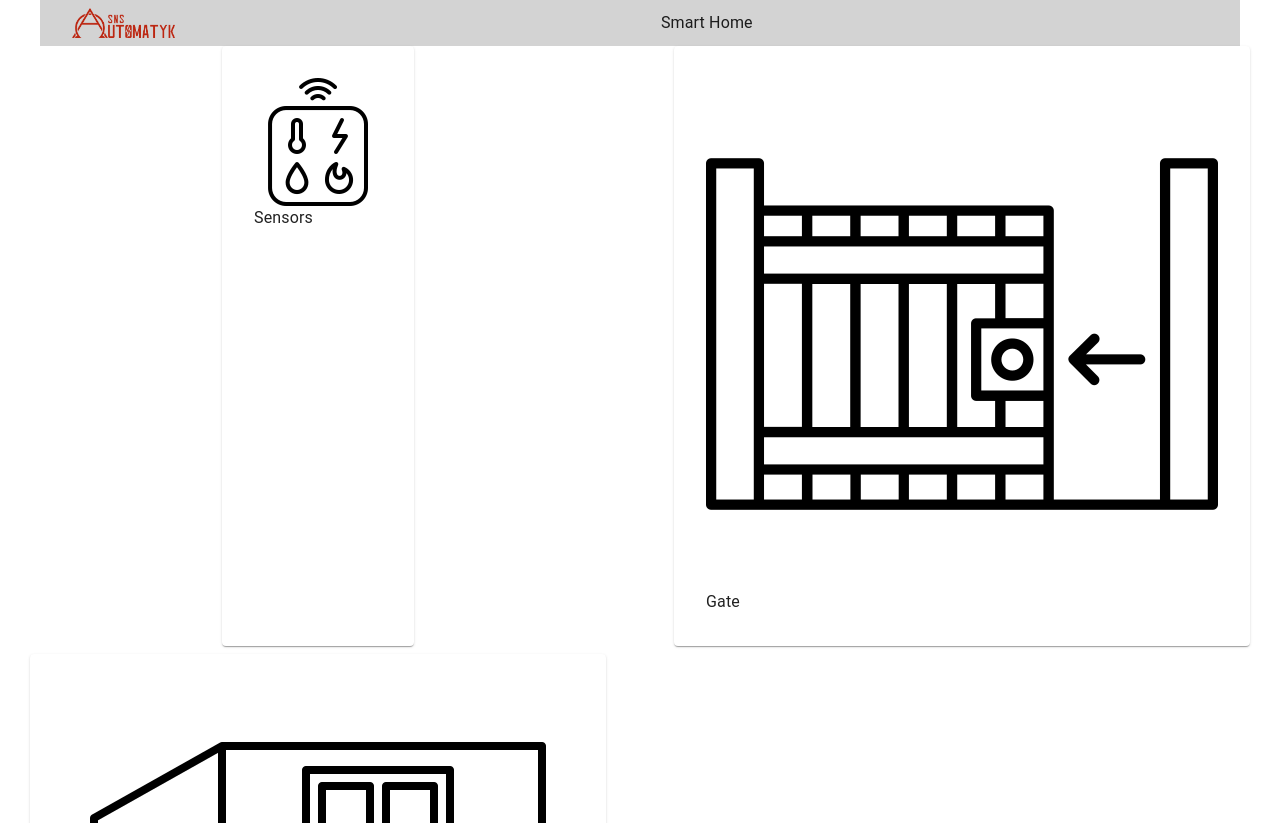
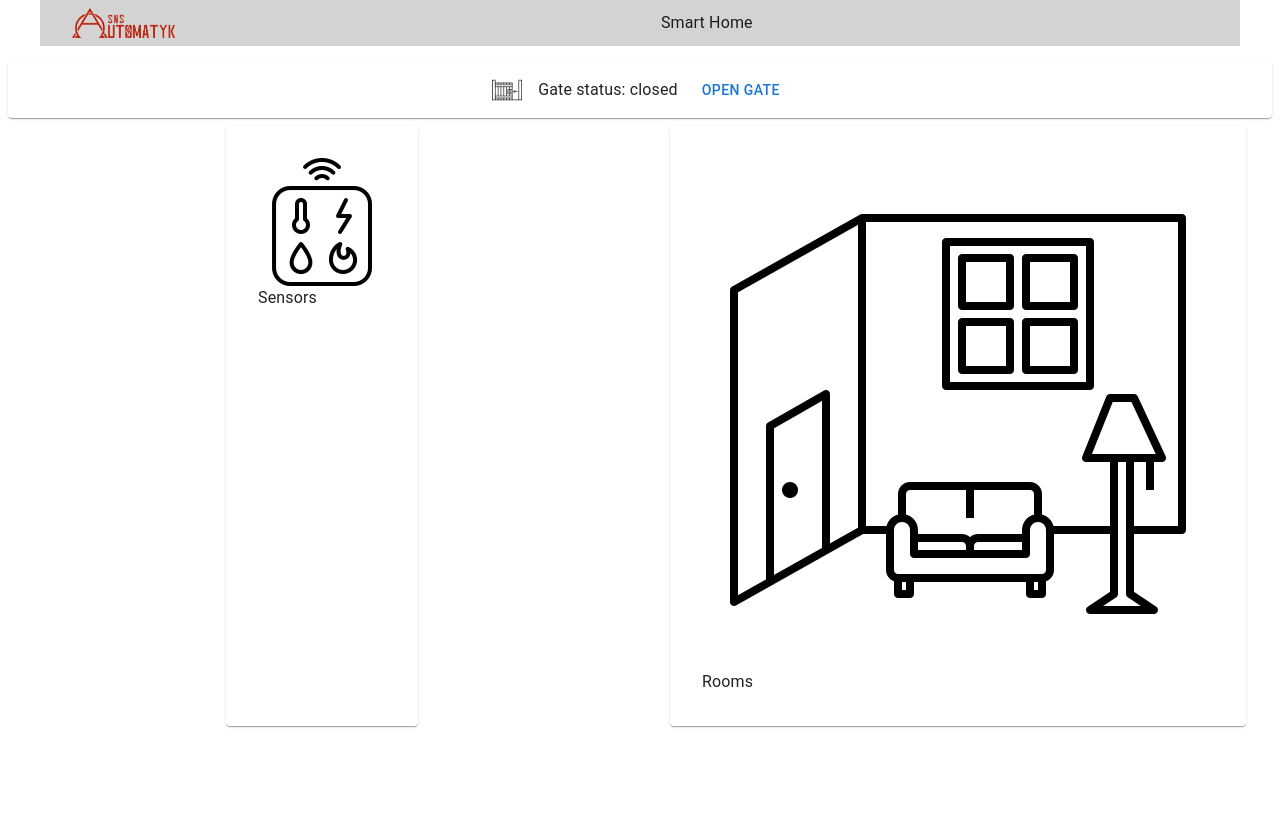
Before and after one commit to JGZimek/smart-home-sns-automatyk, a React (Vite) app in the folder frontend/: page / in a window 1280 px wide. Shown: the top 823 px of the page. After the commit the page ends 800 px from the top, so only its background shows below. Built offline with nearby package versions, Linux system fonts and the light colour scheme; data requests are answered from the project's data file.

Commit message:
refactor: sdtyling, adding back button, and moving gate functionality to main page

```diff
--- /dev/null
+++ b/frontend/src/components/BackButton.tsx
@@ -0,0 +1,16 @@
+import { Button } from "@mui/material"
+import backIcon from "../assets/back.png"
+import { useNavigate } from "react-router-dom"
+
+type BackButtonProps = {
+    destination: string
+}
+
+export const BackButton = ({ destination }: BackButtonProps) => {
+    const navigate = useNavigate()
+    return (
+        <Button startIcon={<img src={backIcon} />} onClick={() => navigate(destination)} >
+            Back
+        </Button>
+    )
+}
--- /dev/null
+++ b/frontend/src/components/GateCard.tsx
@@ -0,0 +1,72 @@
+import { Button, Card, CardContent, CardMedia, styled, Typography } from "@mui/material"
+import gateIcon from "../assets/gate.png"
+import { useEffect, useState } from "react"
+
+interface Gate {
+    isOpened: boolean
+}
+
+const CardWrapper = styled(Card)(() => ({
+    display: "flex",
+    alignItems: "center",
+    justifyContent: "center"
+}))
+
+export const GateCard = () => {
+
+    const [gate, setGate] = useState<Gate>()
+
+    useEffect(() => {
+        fetch("http://localhost:3000/gate")
+            .then((res) => res.json())
+            .then((json) => {
+                setGate(json);
+            });
+    }, []);
+
+
+    function setGateStatus() {
+        if (!gate) return;
+
+        fetch("http://localhost:3000/gate", {
+            method: "PATCH",
+            headers: {
+                "Content-Type": "application/json",
+            },
+            body: JSON.stringify({
+                ...gate,
+                isOpened: !gate.isOpened
+            })
+        })
+            .then((res) => res.json())
+            .then((json) => {
+                setGate(json);
+            });
+    }
+
+    return (
+        <CardWrapper>
+            <CardMedia
+                sx={{
+                    height: 30,
+                    width: 30
+                }}
+                image={gateIcon}
+                title={"Gate image"}
+            />
+            {gate ? (
+                <>
+                    <CardContent>
+                        <Typography>Gate status: {gate.isOpened ? "opened" : "closed"} </Typography>
+                    </CardContent>
+                    <Button onClick={setGateStatus}> {gate.isOpened ? "Close" : "Open"} gate </Button>
+                </>
+            ) : (
+                <Typography>Error fetching gate data</Typography>
+            )
+            }
+        </CardWrapper>
+    )
+}
+
+export default GateCard
--- a/frontend/src/components/Layout.tsx
+++ b/frontend/src/components/Layout.tsx
@@ -1,11 +1,18 @@
 import { Outlet } from "react-router-dom";
 import TopBar from "./TopBar"
+import { Box, styled } from "@mui/material";
+
+const ContentWrapper = styled(Box)(({ theme }) => ({
+    margin: theme.spacing(2, 1)
+}))
 
 export const Layout = () => {
     return (
         <>
             <TopBar />
-            <Outlet />
+            <ContentWrapper>
+                <Outlet />
+            </ContentWrapper>
         </>
     )
 }
--- a/frontend/src/components/SensorCard.tsx
+++ b/frontend/src/components/SensorCard.tsx
@@ -1,13 +1,17 @@
-import { Card, CardActionArea, CardContent, Typography } from "@mui/material";
+import { Card, CardActionArea, CardContent, styled, Typography } from "@mui/material";
 import { type SensorData } from "../models/SensorData";
 
 interface SensorProps {
   sensor: SensorData;
 }
 
+const CardWrapper = styled(Card)(({ theme }) => ({
+  marginBottom: theme.spacing(1)
+}))
+
 export const SensorCard: React.FC<SensorProps> = ({ sensor }) => {
   return (
-    <Card>
+    <CardWrapper>
       <CardActionArea>
         <CardContent>
           <Typography>
@@ -17,7 +21,7 @@ export const SensorCard: React.FC<SensorProps> = ({ sensor }) => {
           <Typography>Room: {sensor.room}</Typography>
         </CardContent>
       </CardActionArea>
-    </Card>
+    </CardWrapper>
   );
 };
 export default SensorCard;
--- a/frontend/src/pages/MainPage.tsx
+++ b/frontend/src/pages/MainPage.tsx
@@ -2,15 +2,13 @@ import { Card, CardActionArea, CardMedia, Grid, Typography } from "@mui/material
 import { useNavigate } from "react-router-dom";
 import { ROUTES } from "../Routes";
 import sensorImg from "../assets/sensor.png"
-import gateIcon from "../assets/gate.png"
 import roomsIcon from "../assets/room.png"
 import styled from "@emotion/styled";
+import GateCard from "../components/GateCard";
 
 const GridItem = styled(Grid)(() => ({
   display: "flex",
   justifyContent: "center",
-
-
 }))
 
 export default function MainPage() {
@@ -22,11 +20,6 @@ export default function MainPage() {
       nav: ROUTES.SENSORS,
     },
     {
-      image: gateIcon,
-      text: "Gate",
-      nav: ROUTES.GATE,
-    },
-    {
       image: roomsIcon,
       text: "Rooms",
       nav: ROUTES.ROOMS,
@@ -35,6 +28,9 @@ export default function MainPage() {
   return (
     <>
       <Grid container spacing={1}>
+        <Grid size={12} >
+          <GateCard />
+        </Grid>
         {buttons.map((btn, index) => (
           <GridItem size={6} key={index}>
             <Card sx={{
@@ -42,10 +38,6 @@ export default function MainPage() {
             }}>
               <CardActionArea onClick={() => navigate(btn.nav)}>
                 <CardMedia
-                  sx={{
-                    // height: "50px",
-                    // width: "auto"
-                  }}
                   component="img"
                   image={btn.image} />
                 <Typography>{btn.text}</Typography>
--- a/frontend/src/pages/Sensors.tsx
+++ b/frontend/src/pages/Sensors.tsx
@@ -1,6 +1,7 @@
 import { useEffect, useState } from "react";
 import { type SensorData } from "../models/SensorData";
 import SensorCard from "../components/SensorCard";
+import { BackButton } from "../components/BackButton";
 
 export default function Sensors() {
   const [sensors, setSensor] = useState<SensorData[]>([]);
@@ -17,6 +18,7 @@ export default function Sensors() {
 
   return (
     <>
+      <BackButton destination="/" />
       {sensors.map((sensor) => (
         <SensorCard key={sensor.id} sensor={sensor}></SensorCard>
       ))}
```
Also changed, not shown: frontend/src/assets/back.png (added).
